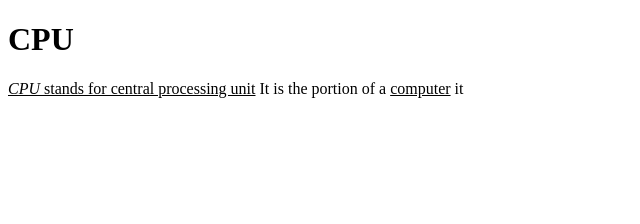
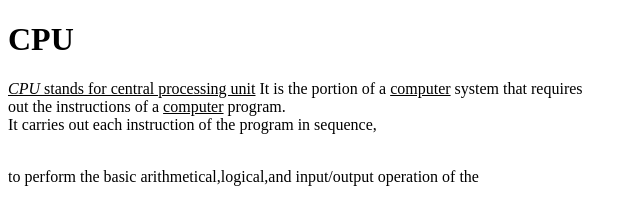
Before and after one commit to iamneo-production/daacfcdcfbbcadaeccdfffebaeceaec, a plain HTML site: page public/index.html in a window 1280 px wide. Shown: the whole page, without its empty margins (0-640 px from the left). Drawn offline with Linux system fonts and the light colour scheme.

Commit message:
Backup Commit

```diff
--- a/public/index.html
+++ b/public/index.html
@@ -10,8 +10,11 @@
 <body>
     <h1>CPU</h1>
     <p><u><i>CPU</i> stands for central processing unit</u>
-    It is the portion of a <u>computer</u>
-it </p>
+    It is the portion of a <u>computer</u> system that requires<br>
+    out the instructions of a <u>computer</u> program.<br>
+    It carries out each instruction of the program in sequence,</p><br>
+    to perform the basic arithmetical,logical,and input/output operation of the
+
 
 </body>
 </html>
```
